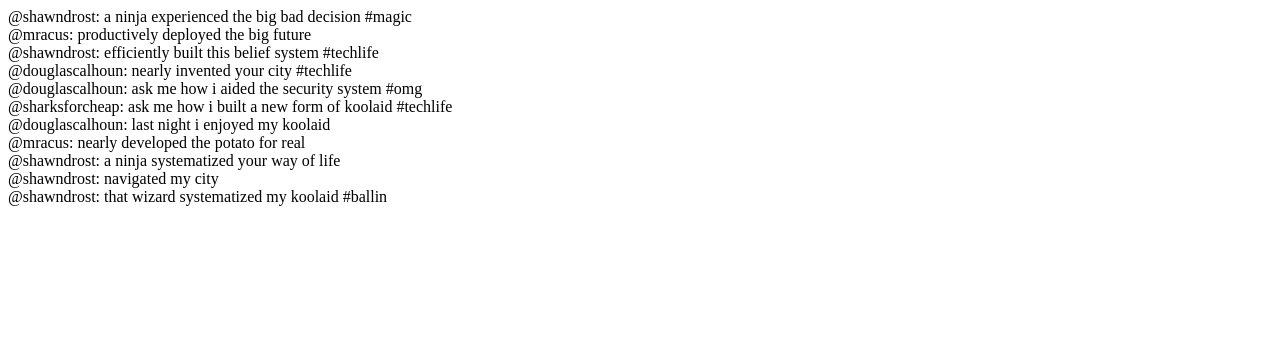
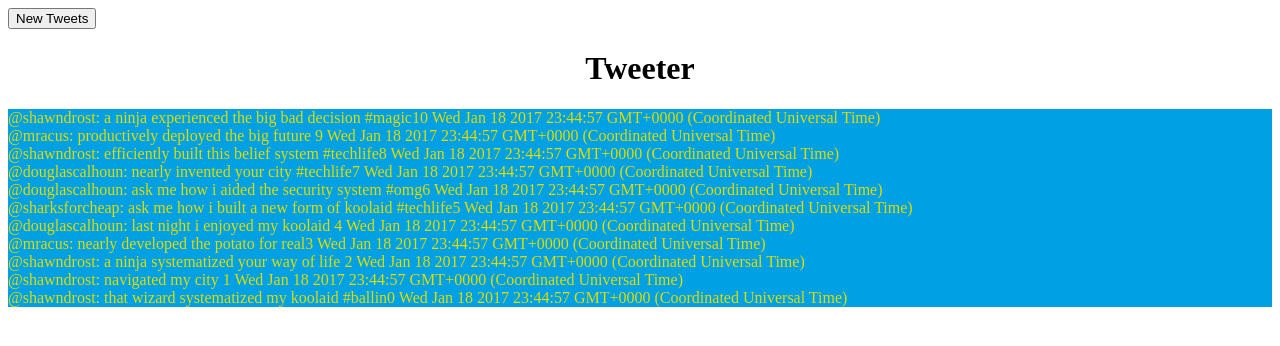
Before and after one commit to wdku5791/twittler, a plain HTML site: page index.html in a window 1280 px wide. Drawn offline with Linux system fonts and the light colour scheme.

Commit message:
added functionality

```diff
--- a/index.html
+++ b/index.html
@@ -5,23 +5,63 @@
     <script src="data_generator.js"></script>
   </head>
   <body>
+<div class = 'top-bar'>
+<button class="new">New Tweets</button>
+</div>
+
+<div class="title-border">
+<h1>Tweeter</h1>
+</div>
+<div class='timeline'>
     <script>
+    $('.title-border').css('text-align', 'center');
+    $( ".timeline" ).css( "background", "#00a0e4" );
+    $( ".timeline" ).css( "color", "#dddd00" );
+      $(document).ready(function(){
+        var $body = $('.timeline');
+        $body.html('');
+        var d = new Date();
 
-      $(document).ready(function(){
-        var $body = $('body');
-        $body.html('');
-
-        var index = streams.home.length - 1;
-        while(index >= 0){
-          var tweet = streams.home[index];
+        function fetchTweet(list){
+          $body.text('');
+          //$('div').filter($('.user')).detach();
+          index = list.length - 1;
+          while(index >= 0){
+          d = new Date();
+          var tweet = list[index];
           var $tweet = $('<div></div>');
-          $tweet.text('@' + tweet.user + ': ' + tweet.message);
+          $tweet.text('@' + tweet.user + ': ' + tweet.message + index +' ' + tweet.created_at);//d.getHours() + ':' + d.getMinutes());
+          $tweet.data('user', tweet.user);
+          $tweet.addClass('user');
           $tweet.appendTo($body);
           index -= 1;
         }
+        $('.user').on('click', function(){
+          //alert(streams.users[$(this).data('user')]);
+          //alert(jQuery.now());
+
+          fetchTweet(streams.users[$(this).data('user')]);
+        });
+        };
+
+        //var index = streams.home.length - 1;
+        //var stop = index + 1;
+        fetchTweet(streams.home);
+
+        $('.new').on('click', function(){
+          //index = streams.home.length - 1;
+          //var temp = index + 1;
+          //alert(index - stop + 1 + ' new tweets');
+          fetchTweet(streams.home);
+        //stop = temp;
+        });
+
+
 
       });
 
+
     </script>
+   </div>
   </body>
 </html>
```
